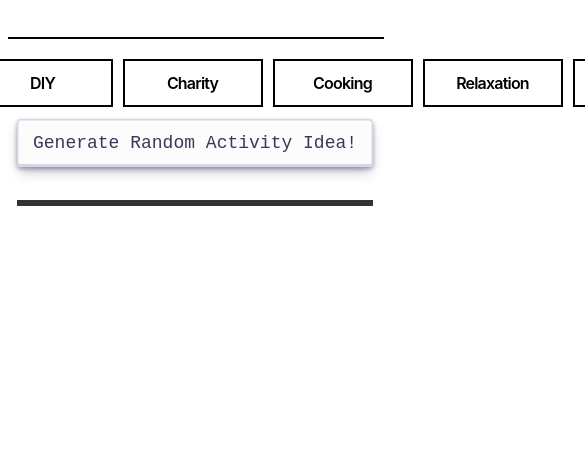
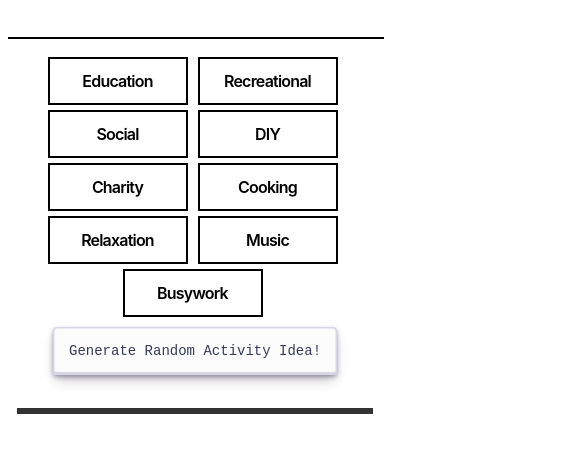
Before and after one commit to abhikainthla/Bored-suggestions, a plain HTML site: page index.html in a window 390 px wide. Shown: the part 208-660 px from the top of the page, 585 px wide, since content can reach past the window. Drawn offline with Linux system fonts and the light colour scheme.

Commit message:
Added media query

```diff
--- a/styles.css
+++ b/styles.css
@@ -21,7 +21,8 @@ h1 {
 
   .ideas{
     display: flex;
-    justify-content: space-between;
+    flex-wrap: wrap;
+    justify-content: center;
     align-items: center;
     padding: 12px;
     gap: 5px;
@@ -143,3 +144,27 @@ h1 {
   box-shadow: #D6D6E7 0 3px 7px inset;
   transform: translateY(2px);
 }
+
+@media only screen and (max-width : 480px){
+  #btn{
+    font-size: 14px;
+  }
+  .ideas{
+    font-size: 12px;
+    padding: 10px;
+  }
+  .main{
+    height: auto;
+  }
+}
+
+@media screen and (max-width : 325px) {
+  #idea {
+    min-width: 80px;
+    font-size: 12px;
+    height: 24px;
+  }
+  #container{
+    width: auto;
+  }
+}
```
